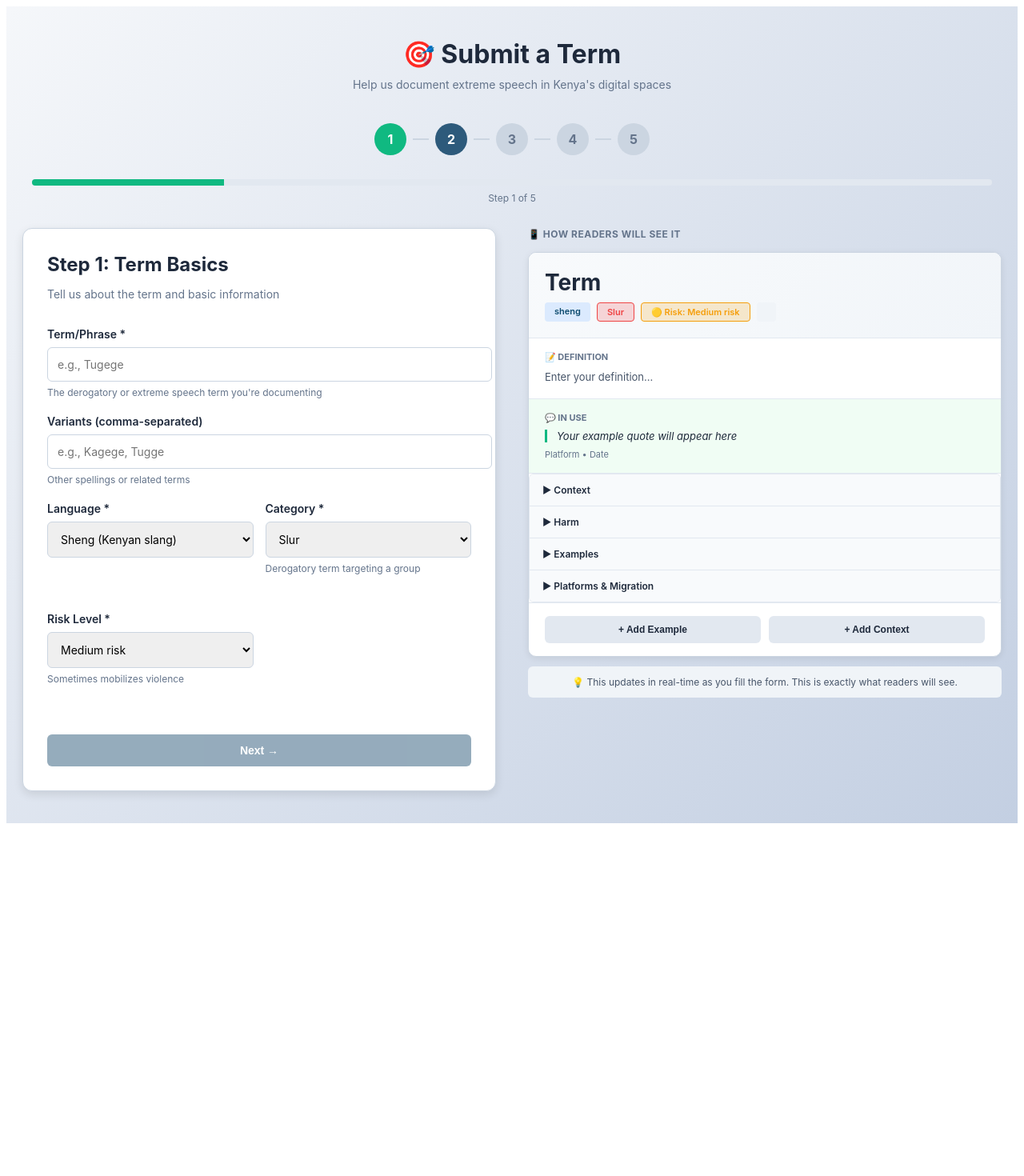
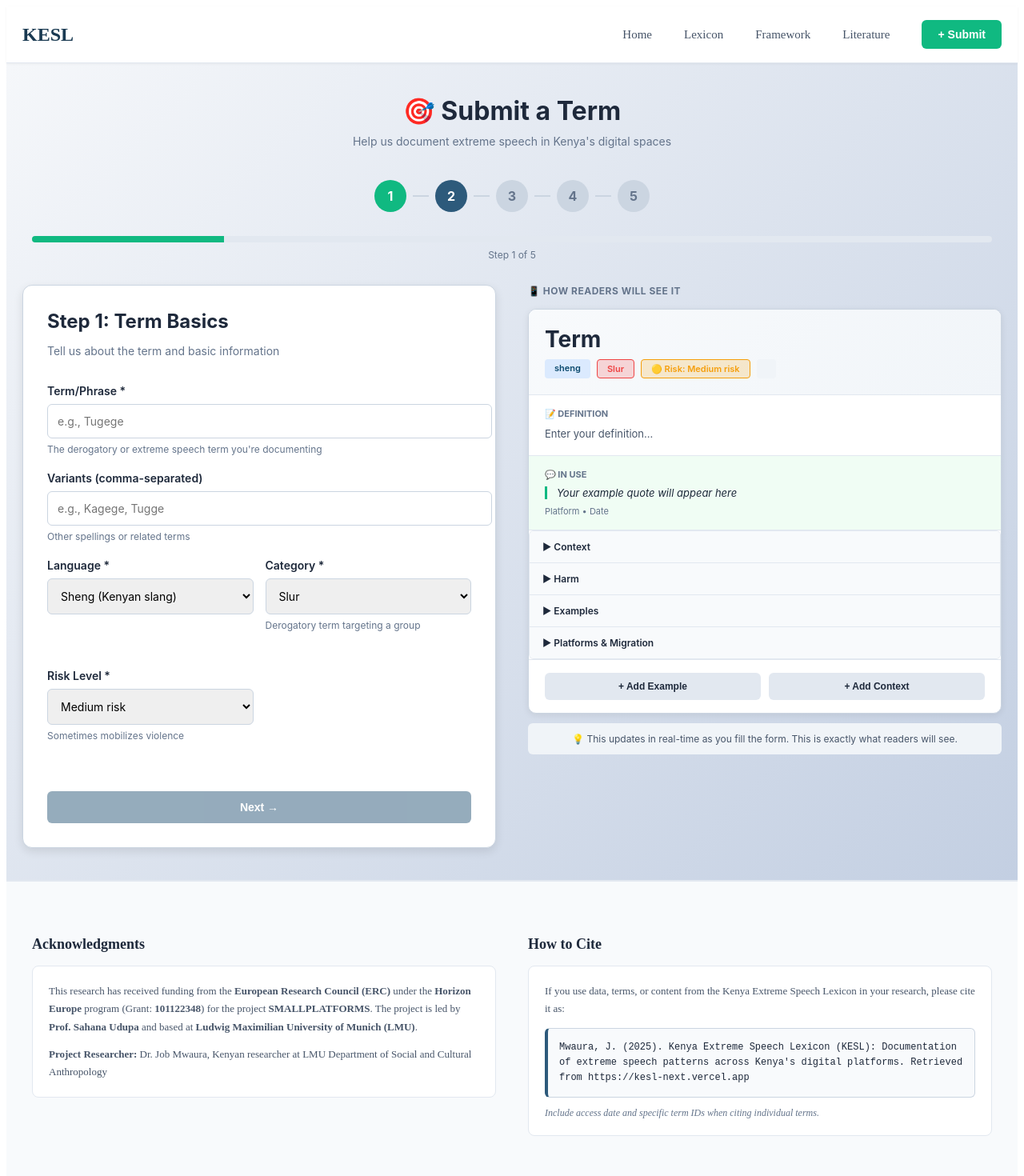
Before and after one commit to JobMwaura/KESL-NEXT, a Next.js app: page /submit in a window 1280 px wide. Shown: the top 1470 px of the page at 80% size. Before the commit the page ends 1037 px from the top, so only its background shows below. Built offline with nearby package versions, Linux system fonts and the light colour scheme.

Commit message:
Add header and footer to submit page

```diff
--- a/app/submit/page.js
+++ b/app/submit/page.js
@@ -1,6 +1,8 @@
 'use client';
 
 import React, { useState, useCallback } from 'react';
+import Header from '@/components/Header';
+import Footer from '@/components/Footer';
 import WizardStep from '@/components/WizardStep';
 import TermPreviewCard from '@/components/TermPreviewCard';
 import {
@@ -362,7 +364,9 @@ export default function SubmitPage() {
   const progress = (currentStep / 5) * 100;
 
   return (
-    <div className="submit-page">
+    <>
+      <Header />
+      <div className="submit-page">
       {/* Header */}
       <div className="page-header">
         <h1>🎯 Submit a Term</h1>
@@ -763,7 +767,7 @@ export default function SubmitPage() {
         </div>
       </div>
 
-      <style jsx>{`
+        <style jsx>{`
         .submit-page {
           min-height: 100vh;
           background: linear-gradient(135deg, #f5f7fa 0%, #c3cfe2 100%);
@@ -1219,6 +1223,8 @@ export default function SubmitPage() {
           }
         }
       `}</style>
-    </div>
+      </div>
+      <Footer />
+    </>
   );
 }
```
